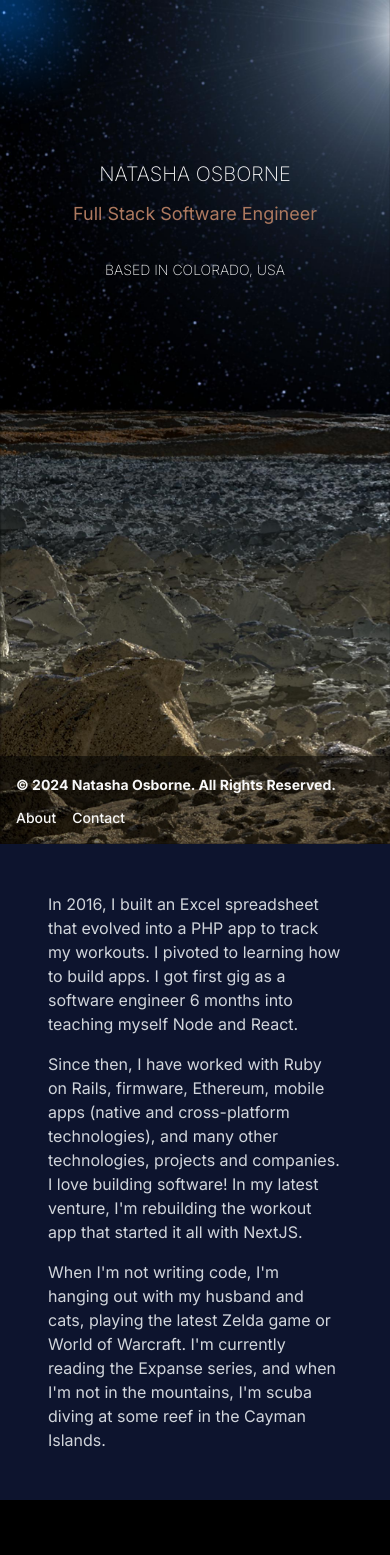
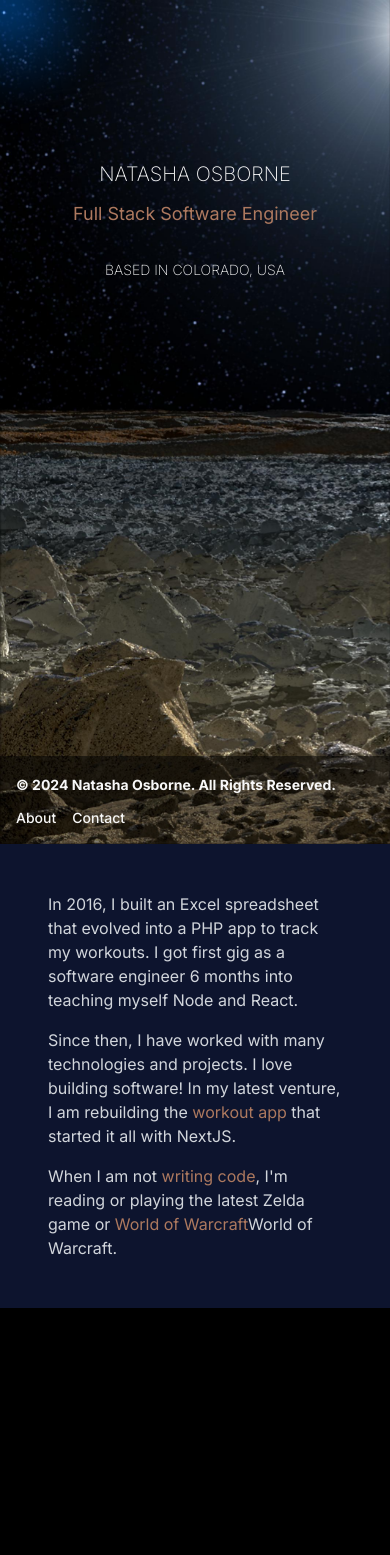
Before and after one commit to Natasha08/natasha-osborne-site, a Next.js app: page /home in a window 390 px wide. Shown: the top 1555 px of the page. Built offline with nearby package versions, Linux system fonts and the light colour scheme.

Commit message:
add links and animation to about text

```diff
--- a/app/components/about.js
+++ b/app/components/about.js
@@ -1,24 +1,55 @@
+import {useRef, useEffect} from "react";
+
 export default function About() {
+  const aboutRef = useRef(null);
+
+  useEffect(() => {
+    const aboutItems =
+    aboutRef.current.querySelectorAll('.content');
+
+    const observer = new IntersectionObserver(
+      (entries) => {
+        entries.forEach((entry) => {
+          if (entry.isIntersecting) {
+            entry.target.classList.add('in-view');
+          } else {
+            entry.target.classList.remove('in-view');
+          }
+        });
+      },
+      {
+        threshold: 0.5,
+      },
+    );
+
+    aboutItems.forEach((item) => {
+      observer.observe(item);
+    });
+
+    return () => {
+      aboutItems.forEach((item) => {
+        observer.unobserve(item);
+      });
+    };
+  }, []);
+
   return (
-    <main className="flex flex-col text-text text-start items-center z-20 pb-48">
-      <div className="xs:w-auto lg:w-1/2">
+    <main ref={aboutRef} className="flex flex-col text-text text-start items-center z-20 pb-48 about">
+      <div className="xs:w-auto lg:w-1/2 content">
         <div className="flex col-span-1 flex-col w-full items-center text-gray-300 relative bg-translucent-background z-10">
           <div className="p-12 space-y-4">
             <p>
-              {`In 2016, I built an Excel spreadsheet that evolved into a PHP app
-              to track my workouts. I pivoted to learning how to build apps. I got
-              first gig as a software engineer 6 months into teaching myself Node and React.`}
+              In 2016, I built an Excel spreadsheet that evolved into a PHP app
+              to track my workouts. I got first gig as a software engineer 6 months into teaching myself Node and React.
             </p>
             <p>
-              {`Since then, I have worked with Ruby on Rails, firmware, Ethereum, mobile apps
-              (native and cross-platform technologies), and many other technologies, projects
-              and companies. I love building software! In my latest venture, I'm rebuilding the
-              workout app that started it all with NextJS.`}
+              Since then, I have worked with many technologies and projects. I love building software! In my latest venture, I am rebuilding the <a href="https://github.com/Natasha08/fitness-tracker" target="_blank" rel="noopener
+          noreferrer"className="text-interactive">workout app</a> that started it all with NextJS.
             </p>
             <p>
-              {`When I'm not writing code, I'm hanging out with my husband and
-              cats, playing the latest Zelda game or World of Warcraft. I'm currently reading the Expanse series, and when I'm not in the mountains, I'm scuba diving at some reef in
-              the Cayman Islands.`}
+              When I am not <a href="https://github.com/Natasha08" target="_blank" rel="noopener
+          noreferrer"className="text-interactive">writing code</a>, I'm reading or playing the latest Zelda game or <a href="https://github.com/Natasha08/LUA-EditMacroTargets"  target="_blank" rel="noopener
+          noreferrer"className="text-interactive">World of Warcraft</a>World of Warcraft.
             </p>
           </div>
         </div>
--- a/app/globals.css
+++ b/app/globals.css
@@ -5,6 +5,7 @@
 :root {
   --text-white: #F8F8F8;
   --nebula-orange: rgb(173, 121, 95);
+  --deep-blue: rgb(26, 41, 92);
 }
 
 * {
@@ -38,6 +39,22 @@ p {
   }
 }
 
+#about .content {
+  margin-bottom: 50px;
+  transform: translateX(-100px);
+  transition: all 0.5s ease-in-out;
+  opacity: 0;
+}
+
+#about .content.in-view {
+  opacity: 1;
+  transform: translateX(0);
+}
+
+/************************************************************
+                            Markdown
+*************************************************************/
+
 .markdown {
   @apply text-lg leading-relaxed;
 }
@@ -56,6 +73,10 @@ p {
 .markdown h3 {
   @apply text-2xl mt-8 mb-4 leading-snug;
 }
+
+/************************************************************
+                            Menu
+*************************************************************/
 
 @media (max-width: 2000px) {
   .menu {
@@ -77,6 +98,11 @@ p {
 .menu.mobile {
   left: 12px;
   top: 138px;
+}
+
+::selection {
+  color: var(--deep-blue);
+  background: var(--nebula-orange);
 }
 
 /************************************************************
--- a/tailwind.config.js
+++ b/tailwind.config.js
@@ -27,7 +27,7 @@ export default {
       },
       colors: {
         'transparent': 'rgba(0, 0, 0, 0)',
-        'deep-blue': 'rgb(26, 41, 92)',
+        'deep-blue': 'var(--deep-blue)',
         'translucent-background': 'rgba(26, 41, 92, 0.5)',   // deep space blue
         'interactive': 'var(--nebula-orange)', // nebula orange
         'text': 'var(--text-white)',                  // starlight white
```
